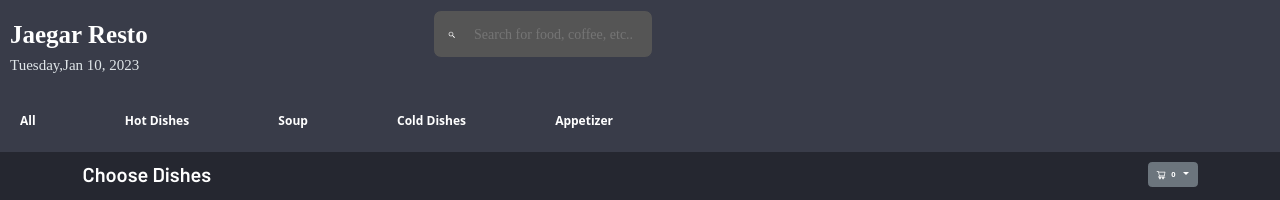
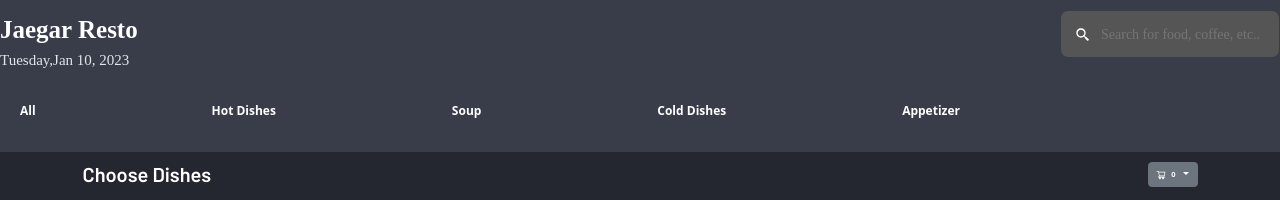
Before and after one commit to ReactGroup2/Jaeger-resto, a React (Create React App) app: page / in a window 1280 px wide. Shown: the top 200 px of the page. Built offline with nearby package versions, Linux system fonts and the light colour scheme; the HTML template or start-up script is replaced by a standard one.

Commit message:
fixing side-bar

```diff
--- a/src/Components/Cart/Cart.js
+++ b/src/Components/Cart/Cart.js
@@ -4,6 +4,7 @@ import { CartContext } from "../data/CartContext";
 import CartItem from "./CartItem";
 import classes from "./cart-wrapper.module.css";
 import Button from "../Button/Button";
+import {FaRegWindowClose} from 'react-icons/fa'
 const Cart = () => {
   const {
     state: { cart },
@@ -15,18 +16,15 @@ const Cart = () => {
   useEffect(()=>{
 setTotal(cart.reduce((acc,curr)=>acc + +(curr.price*curr.qty),0));
 
-
 },[cart])
   const handleClose = () => setShow(false);
   return (
     <>
-      <Offcanvas show={show} onHide={handleClose} placement="end" className='w-40'>
 
-
-        <div className={`${classes.wrapper}`} >
-        <Offcanvas.Header closeButton closeVariant="white" >
+        {show &&
+        (<div className={classes.wrapper}>
+          <FaRegWindowClose  className={classes['close-icon'] } onClick={handleClose}/>
           <h2 className={classes.h2}>Order</h2>
-        </Offcanvas.Header>
           <div className={classes["options-buttons__wrapper"]}>
             <Button className="button__main" text="Dine In" />
             <Button className="button__secondary_options" text="To Go" />
@@ -38,13 +36,11 @@ setTotal(cart.reduce((acc,curr)=>acc + +(curr.price*curr.qty),0));
             <h3 className={classes["cart-details-titles__3"]}>Price</h3>
           </div>
           <div className={classes.orders}>
-            <Offcanvas.Body>
               <Stack gap={3}>
                 {cart.map((item) => (
                   <CartItem key={item.id} {...item} dispatch={dispatch} />
                 ))}
               </Stack>
-            </Offcanvas.Body>
           </div>
           <div className={classes.bottom__wrapper}>
             <p className={classes.left}>Discount</p>
@@ -56,7 +52,7 @@ setTotal(cart.reduce((acc,curr)=>acc + +(curr.price*curr.qty),0));
           </div>
           <Button text="Continue to payment" className="button__main" />
         </div>
-      </Offcanvas>
+        )}
     </>
   );
 };
--- a/src/Components/Cart/cart-wrapper.module.css
+++ b/src/Components/Cart/cart-wrapper.module.css
@@ -15,8 +15,13 @@
 
 .wrapper {
   background-color: #1f1d2b;
-  width: 409px;
-  height: 834px;
+  position: fixed;
+  top:0;
+  right: 0;
+  width: 325px;
+  height: 100vh;
+  animation: slideInFromRight 0.5s ease-in;
+  border-radius: 1rem;
 }
 
 .h2 {
@@ -56,6 +61,8 @@
   border-bottom: 1px solid rgb(57, 60, 73);
   font-family: Barlow-SemiBold;
   color: white;
+  padding: 200px 0;
+
 
 }
 
@@ -64,6 +71,11 @@
   flex-direction: row;
   color: #fafafa;
   padding: 1.5rem;
+}
+
+
+.right {
+  margin-left: auto;
 }
 
 .left {
@@ -151,3 +163,23 @@ color: #889898;
 .el input::placeholder{
 padding-left: 20px;
 }
+
+.close-icon{
+color: #fafafa;
+font-size: 2rem;
+position: fixed;
+right:0;
+top:1rem;
+cursor: pointer;
+
+}
+
+
+@keyframes slideInFromRight {
+  from {
+    transform: translateX(100%);
+  }
+  to {
+    transform: translateX(0);
+  }
+}
--- a/src/Components/Header/Header.module.css
+++ b/src/Components/Header/Header.module.css
@@ -1,4 +1,4 @@
-.header {
+/* .header {
   position: relative;
   display: flex;
   flex-direction: column;
@@ -22,51 +22,28 @@
 }
 
 .title {
-	/* Resto Name */
-
-	/* position: absolute;
-width: 164px;
-height: 39px;
-left: 0px;
-top: 0px; */
   width: 18rem;
   height: 39px;
-
-	/* Heading/H1 */
 
   font-family: "Barlow";
   font-style: normal;
   font-weight: 600;
   font-size: 25px;
   line-height: 4rem;
-	/* or 39px */
-
-	/* White */
 
   color: #ffffff;
 }
 
 .date {
-	/* Date */
-
-	/* position: absolute;
-width: 137px;
-height: 22px;
-left: 37px;
-top: 43px; */
   width: 14rem;
   display: block;
   height: 22px;
-
-	/* Body/Large - Regular */
 
   font-family: "Barlow";
   font-style: normal;
   font-weight: 400;
   font-size: 1.5rem;
   line-height: 2rem;
-
-	/* Text / Lighter */
 
   color: #e0e6e9;
 }
@@ -90,8 +67,6 @@ top: 43px; */
 .form input {
   width: 164px;
   height: 20px;
-
-	/* Body / Normal - Regular */
 
   font-family: "Barlow";
   font-style: normal;
@@ -130,4 +105,112 @@ form input:-webkit-autofill:focus,
   text-align: center;
   color: red;
   font-size: 3rem;
+} */
+
+.header {
+	position: relative;
+	display: flex;
+	flex-direction: column;
+	justify-content: space-between;
+	align-items: flex-start;
+	gap: 24px;
+	margin-bottom: 3rem;
+	width: 100%;
+	height: 122px;
   }
+  .title-el {
+	display: flex;
+	justify-content: space-between;
+	margin-top: 1rem;
+	width: 100%;
+	height: 65px;
+  }
+  .title {
+	/* Resto Name */
+	/* position: absolute;
+  width: 164px;
+  height: 39px;
+  left: 0px;
+  top: 0px; */
+	width: 18rem;
+	height: 39px;
+	/* Heading/H1 */
+	font-family: "Barlow";
+	font-style: normal;
+	font-weight: 600;
+	font-size: 25px;
+	line-height: 4rem;
+	/* or 39px */
+	/* White */
+	color: #FFFFFF;
+  }
+  .date {
+	/* Date */
+	/* position: absolute;
+  width: 137px;
+  height: 22px;
+  left: 37px;
+  top: 43px; */
+	width: 14rem;
+	display: block;
+	height: 22px;
+	/* Body/Large - Regular */
+	font-family: "Barlow";
+	font-style: normal;
+	font-weight: 400;
+	font-size: 1.5rem;
+	line-height: 2rem;
+	/* Text / Lighter */
+	color: #E0E6E9;
+  }
+  .form {
+	display: flex;
+	flex-direction: row;
+	align-items: flex-start;
+	padding: 14px;
+	width: 220px;
+	height: 48px;
+	background: #555555;
+	border: 1px solid #393C49;
+	border-radius: 8px;
+  }
+  .form input {
+	width: 164px;
+	height: 20px;
+	/* Body / Normal - Regular */
+	font-family: "Barlow";
+	font-style: normal;
+	font-weight: 400;
+	font-size: 14px;
+	line-height: 2rem;
+	background: #555555;
+	border: 0;
+	cursor: pointer;
+	color: #D3DCE0;
+  }
+  .form input:-webkit-autofill,
+  .form input:-webkit-autofill:hover,
+  form input:-webkit-autofill:focus,
+  .form input:-webkit-autofill:active {
+	-webkit-box-shadow: 0 0 0 30px #555555 inset !important;
+	outline: none;
+	border: 0;
+	color: #FFFFFF;
+  }
+  .form input:focus {
+	outline: none;
+	border: 0;
+  }
+  .icon {
+	width: 2rem;
+	height: 2rem;
+	margin-right: 1rem;
+	color: #FFFFFF;
+	cursor: pointer;
+  }
+  .no-result {
+	width: 100%;
+	text-align: center;
+	color: red;
+	font-size: 3rem;
+  }
--- a/src/Components/Header/Navbar.module.css
+++ b/src/Components/Header/Navbar.module.css
@@ -1,5 +1,5 @@
 .navbar {
-	width: 100%;
+	width: 75%;
 	height: 20rem;
   }
   .options {
@@ -7,18 +7,15 @@
 	align-items: center;
 	justify-content: space-between;
 	list-style: none;
-	padding: 1rem;
 	gap: 2rem;
   }
-
   .options li {
 	color: #fff;
 	font-size: 1.2rem;
 	font-weight: bold;
 	cursor: pointer;
-	padding: 1rem;
+	padding-top: 2rem;
   }
-
   .options li:hover {
-	color: #ea7c69;
+	color: #EA7C69;
   }
--- a/src/Components/Home.js
+++ b/src/Components/Home.js
@@ -22,7 +22,7 @@ setModalIsOpen(false);
 			<Header />
 			<MenuContainer onClick={showModal} />
 			{modalIsOpen && <Modal item={item} onClose={closeModal}/>}
-			<Cart/>
+			 <Cart/>
 		</MenuProvider>
 	);
 };
```
Lines whose indentation alone changed are shown as unchanged.
